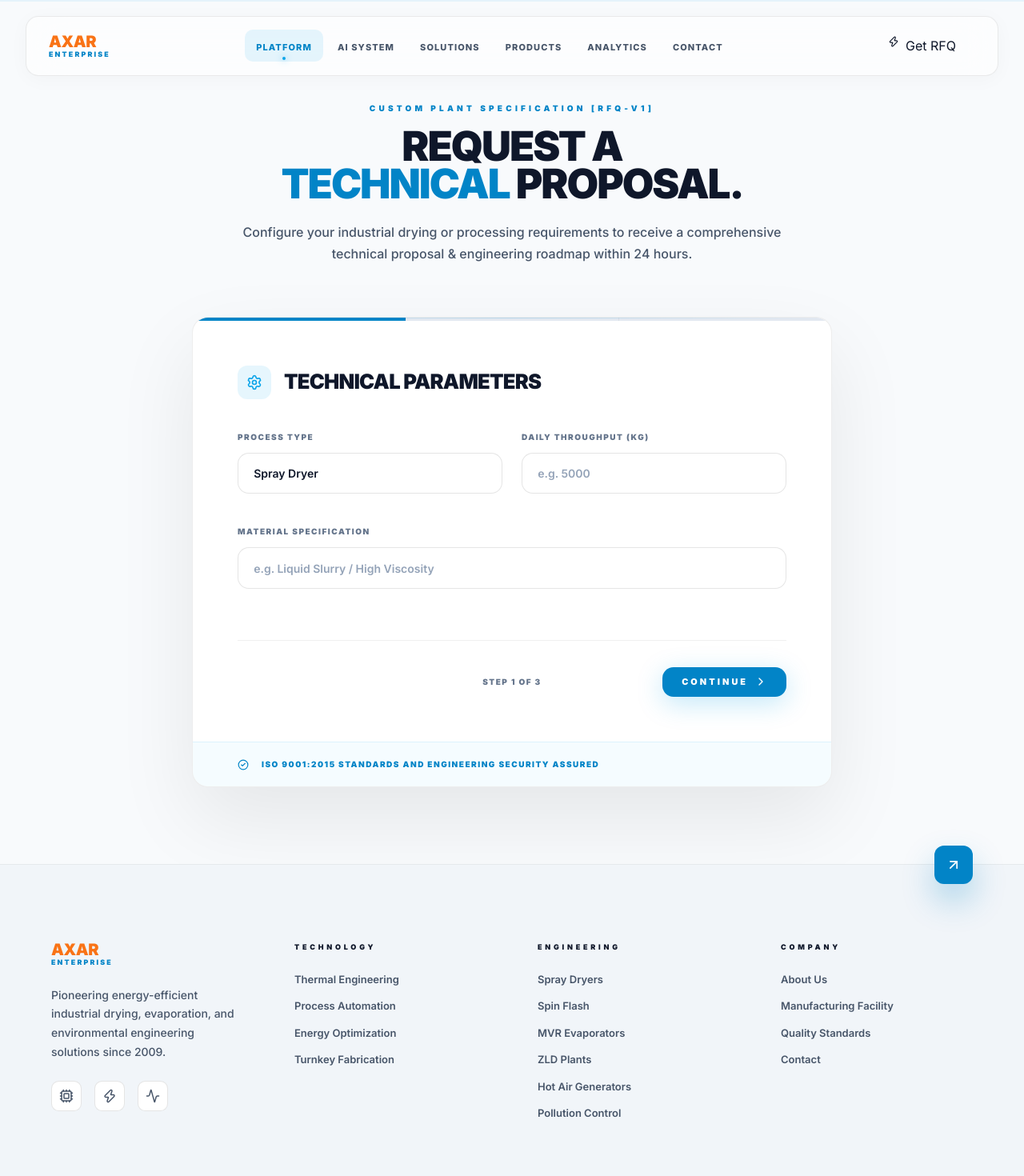
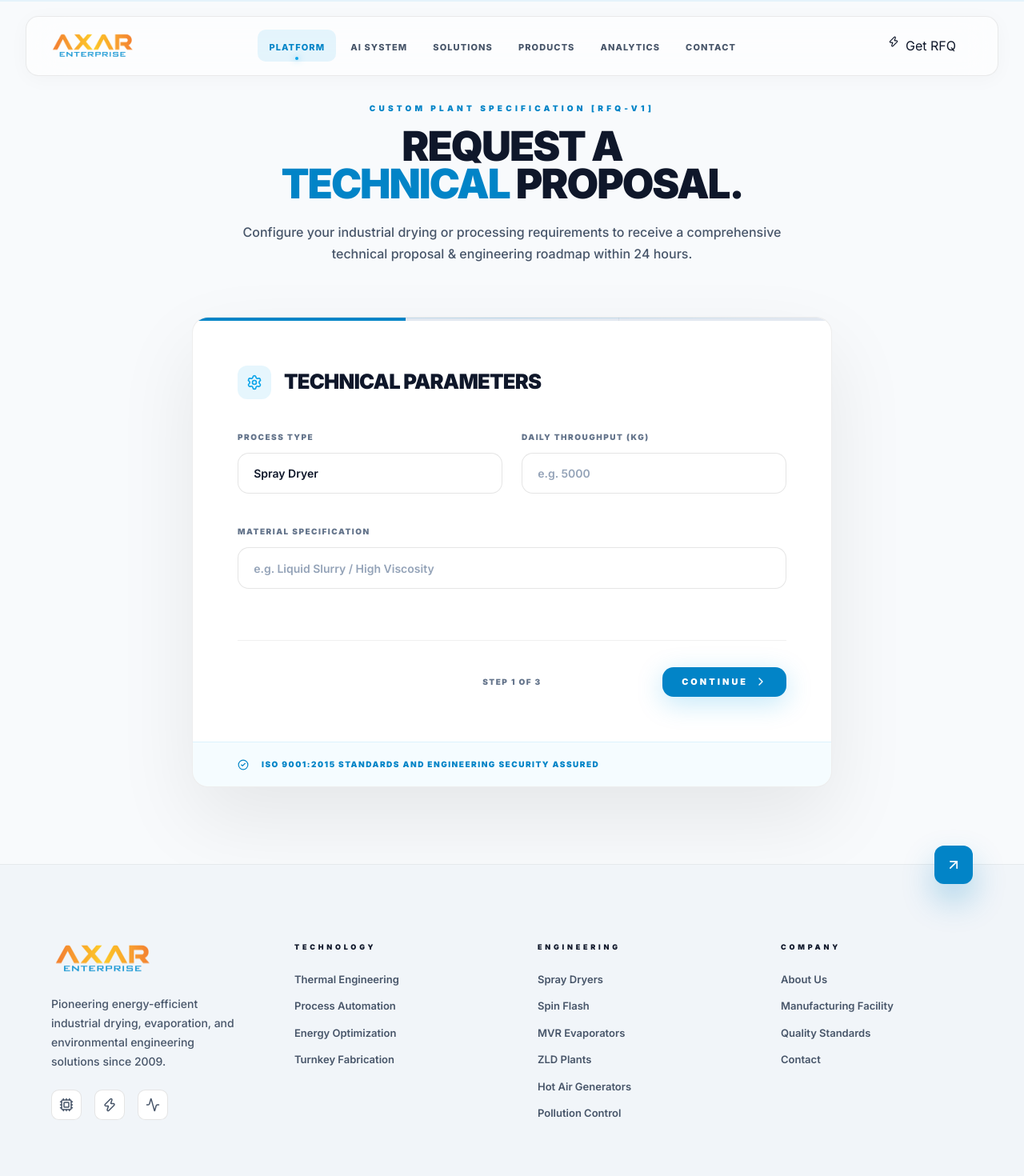
Before and after one commit to maulikpanchal1616/AKSHAR-ENTERPRISE, a Next.js app: page /rfq in a window 1280 px wide. Shown: the top 1470 px of the page at 80% size. Built offline with nearby package versions, Linux system fonts and the light colour scheme.

Commit message:
feat: implement official image-based company logo in Navbar and Footer

```diff
--- a/src/components/layout/Footer.tsx
+++ b/src/components/layout/Footer.tsx
@@ -27,14 +27,11 @@ const Footer = () => {
           {/* Brand Info */}
           <div style={{ display: 'flex', flexDirection: 'column', gap: '1.5rem' }}>
             <div style={{ display: 'flex', alignItems: 'center' }}>
-              <div style={{ display: 'flex', flexDirection: 'column', alignItems: 'flex-start', lineHeight: 1 }}>
-                <span style={{ fontSize: '1.25rem', fontWeight: 900, color: '#f97316', letterSpacing: '-0.02em', textTransform: 'uppercase' }}>
-                  AXAR
-                </span>
-                <span style={{ fontSize: '0.55rem', fontWeight: 900, color: '#0284c7', letterSpacing: '0.25em', textTransform: 'uppercase', marginTop: '0.1rem' }}>
-                  ENTERPRISE
-                </span>
-              </div>
+              <img
+                src="/logo.png"
+                alt="AXAR ENTERPRISE Logo"
+                style={{ height: '42px', width: 'auto', display: 'block', objectFit: 'contain' }}
+              />
             </div>
             <p style={{ fontSize: 14, color: '#475569', lineHeight: 1.7, fontWeight: 500, maxWidth: 300 }}>
               Pioneering energy-efficient industrial drying, evaporation, and environmental engineering solutions since 2009.
--- a/src/components/layout/Navbar.tsx
+++ b/src/components/layout/Navbar.tsx
@@ -192,14 +192,11 @@ const Navbar = () => {
               whileTap={{ scale: 0.98 }}
               style={{ display: 'flex', alignItems: 'center', background: 'none', border: 'none', cursor: 'pointer', padding: 0 }}
             >
-              <div style={{ display: 'flex', flexDirection: 'column', alignItems: 'flex-start', lineHeight: 1 }}>
-                <span style={{ fontSize: '1.25rem', fontWeight: 900, color: '#f97316', letterSpacing: '-0.02em', textTransform: 'uppercase' }}>
-                  AXAR
-                </span>
-                <span style={{ fontSize: '0.55rem', fontWeight: 900, color: '#0284c7', letterSpacing: '0.25em', textTransform: 'uppercase', marginTop: '0.1rem' }}>
-                  ENTERPRISE
-                </span>
-              </div>
+              <img
+                src="/logo.png"
+                alt="AXAR ENTERPRISE Logo"
+                style={{ height: '36px', width: 'auto', display: 'block', objectFit: 'contain' }}
+              />
             </motion.button>
 
             {/* NAV LINKS — desktop */}
```
Also changed, not shown: public/logo.png (added).
